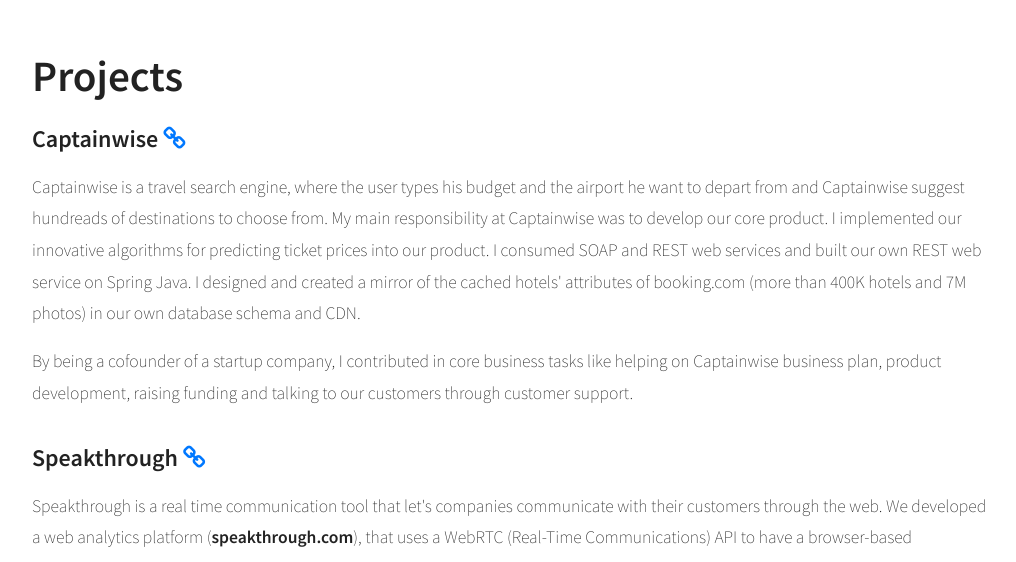
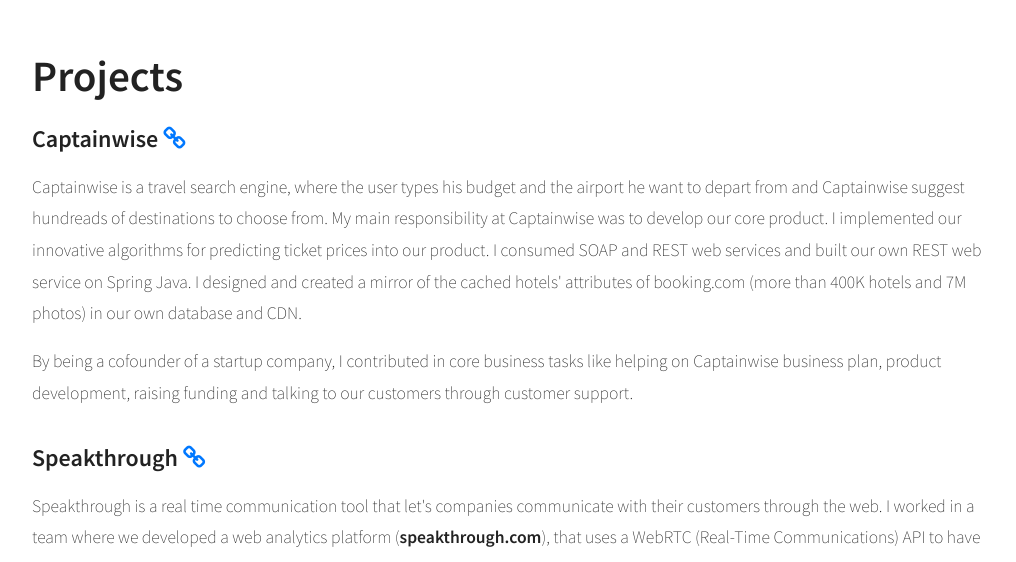
Before and after one commit to dschizas/dschz.github.io, a plain HTML site: page index.html in a window 1280 px wide. Shown: the part 2238-2800 px from the top of the page, without its empty margins (128-1144 px from the left). Drawn offline with nearby package versions, Linux system fonts and the light colour scheme.

Commit message:
Update cv

```diff
--- a/extra/css/base.css
+++ b/extra/css/base.css
@@ -42,7 +42,8 @@ ul li {
 p {
 	margin: 1rem 0;
 	line-height: 1.8;
-	font-size: 1.1em; }
+	font-size: 1.1em;
+	font-weight: 300; }
 
 .content {
 	max-width: 60rem;
--- a/index.html
+++ b/index.html
@@ -60,20 +60,20 @@
             <div class="content">
                 <h2>Projects</h2><br>
                 <h4><a href="http://captainwise.com">Captainwise<i class="fa fa-link" aria-hidden="true"></i></a></h4>
-                <p>Captainwise is a travel search engine, where the user types his budget and the airport he want to depart from and Captainwise suggest hundreads of destinations to choose from. My main responsibility at Captainwise was to develop our core product. I implemented our innovative algorithms for predicting ticket prices into our product. I consumed SOAP and REST web services and built our own REST web service on Spring Java. I designed and created a mirror of the cached hotels' attributes of booking.com (more than 400K hotels and 7M photos) in our own database schema and CDN.</p>
+                <p>Captainwise is a travel search engine, where the user types his budget and the airport he want to depart from and Captainwise suggest hundreads of destinations to choose from. My main responsibility at Captainwise was to develop our core product. I implemented our innovative algorithms for predicting ticket prices into our product. I consumed SOAP and REST web services and built our own REST web service on Spring Java. I designed and created a mirror of the cached hotels' attributes of booking.com (more than 400K hotels and 7M photos) in our own database and CDN.</p>
                 <p>By being a cofounder of a startup company, I contributed in core business tasks like helping on Captainwise business plan, product development, raising funding and talking to our customers through customer support.</p>
                 <br>
 
                 <h4><a href="http://speakthrough.com">Speakthrough<i class="fa fa-link" aria-hidden="true"></i></a></h4>
-                <p>Speakthrough is a real time communication tool that let's companies communicate with their customers through the web. We developed a web analytics platform (<a href="http://speakthrough.com">speakthrough.com</a>), that uses a WebRTC (Real-Time Communications) API to have a browser-based communication service.</p>
+                <p>Speakthrough is a real time communication tool that let's companies communicate with their customers through the web. I worked in a team where we developed a web analytics platform (<a href="http://speakthrough.com">speakthrough.com</a>), that uses a WebRTC (Real-Time Communications) API to have a browser-based communication service.</p>
                 <br>
 
                 <h4>Zeb Application</h4>
-                <p><a href="http://zeb.gr/en/">Zeb</a> is a company located in Athens, Greece and provides building energy improvements, inspection and maintenance services. For Zeb, I developed a Java software that stores thousands of buildings' information records, like temperature, active/reactive power and other plc metrics. At the same time, this software can analyze this information with build-in mathematical functions and plots in order to export reports for their clients.</p>
+                <p><a href="http://zeb.gr/en/">Zeb</a> is a company located in Athens, Greece that provides building energy improvements, inspection and maintenance services. For Zeb, I developed a Java software that stores thousands of buildings' information records, like temperature, active/reactive power and other plc metrics. At the same time, this software can analyze this information with build-in mathematical functions and plots in order to export reports for their clients.</p>
                 <br>
 
                 <h4>Music Radar Bot<a href="https://github.com/dschz/music-messenger-bot"><i class="fa fa-github" aria-hidden="true"></i></a></h4>
-                <p>By the time that Facebook announced Messenger product for developers (Messenger bots), I wanted to create a bot for Messenger that uses a feature of the app. I came up with the idea to make a sound recognition bot, called Music Radar Bot. I developed the bot with Node.js and Express and I used the ACRCloud "Music & Video Recognition" web service to find out what is the name of the song. The bot responds with a thumbnail of the album, a spotify link, a youtube link and give the option for the user to google search the title of the song.</p>
+                <p>By the time that Facebook announced Messenger for developers (Messenger bots), I wanted to create a bot that uses a feature of the app. I came up with the idea of a sound recognition bot, called Music Radar Bot. I developed the bot with Node.js and Express and I used the ACRCloud "Music & Video Recognition" web service in order to recognize the name of the song. The bot responds with a thumbnail of the album, a spotify link, a youtube link and give the option for the user to google search the title of the song.</p>
                 <br>
 
                 <h4>VH-IVUS Image Analysis<a href="http://www.minervamedica.it/it/riviste/minerva-cardioangiologica/articolo.php?cod=R05Y9999N00A150029"><i class="fa fa-file-text-o" aria-hidden="true"></i></a><a href="http://www.tandfonline.com/doi/abs/10.1080/10255842.2012.713940?journalCode=gcmb20"><i class="fa fa-file-text-o" aria-hidden="true"></i></a></h4>
```
Also changed, not shown: 1 other file.
